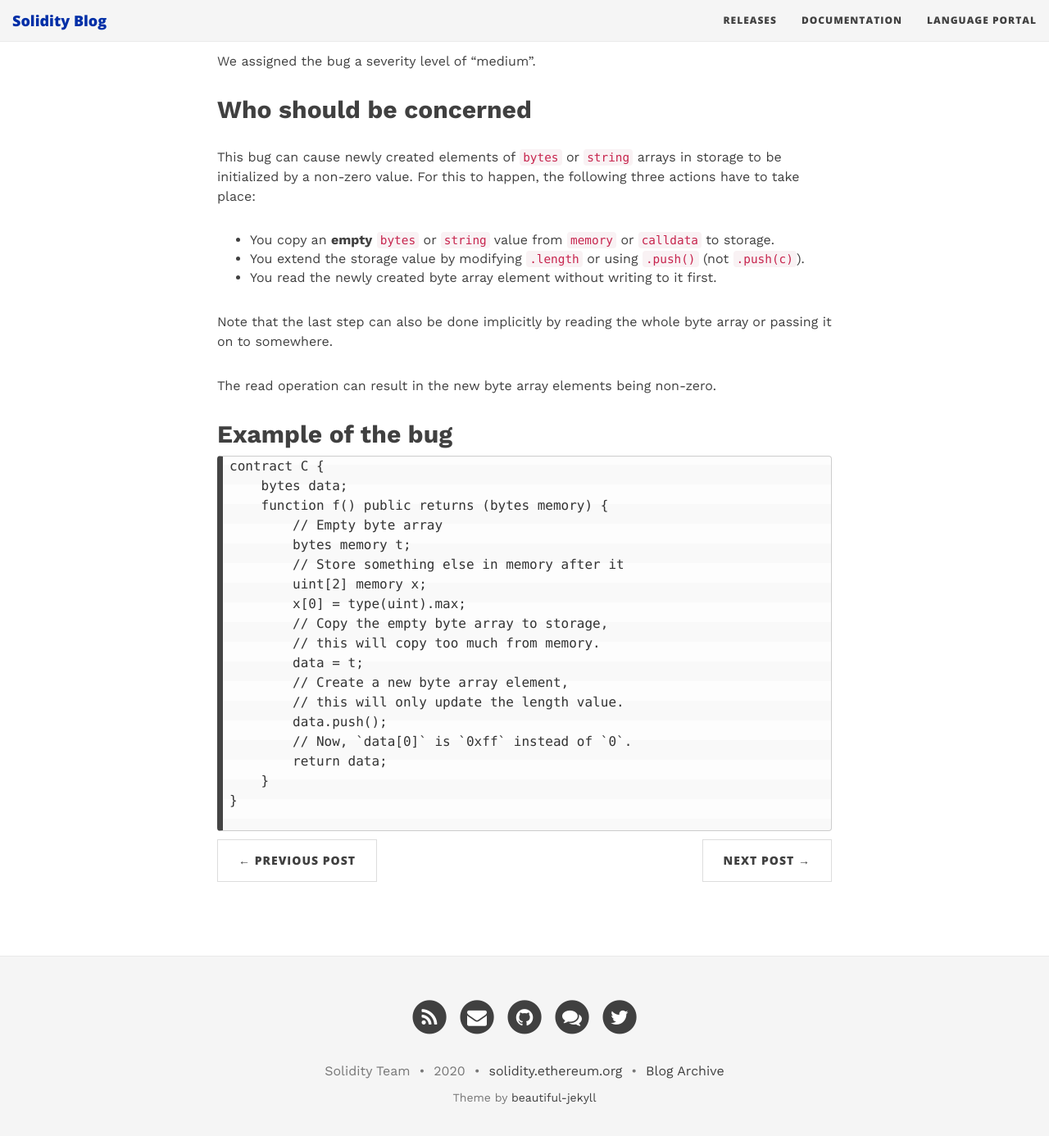
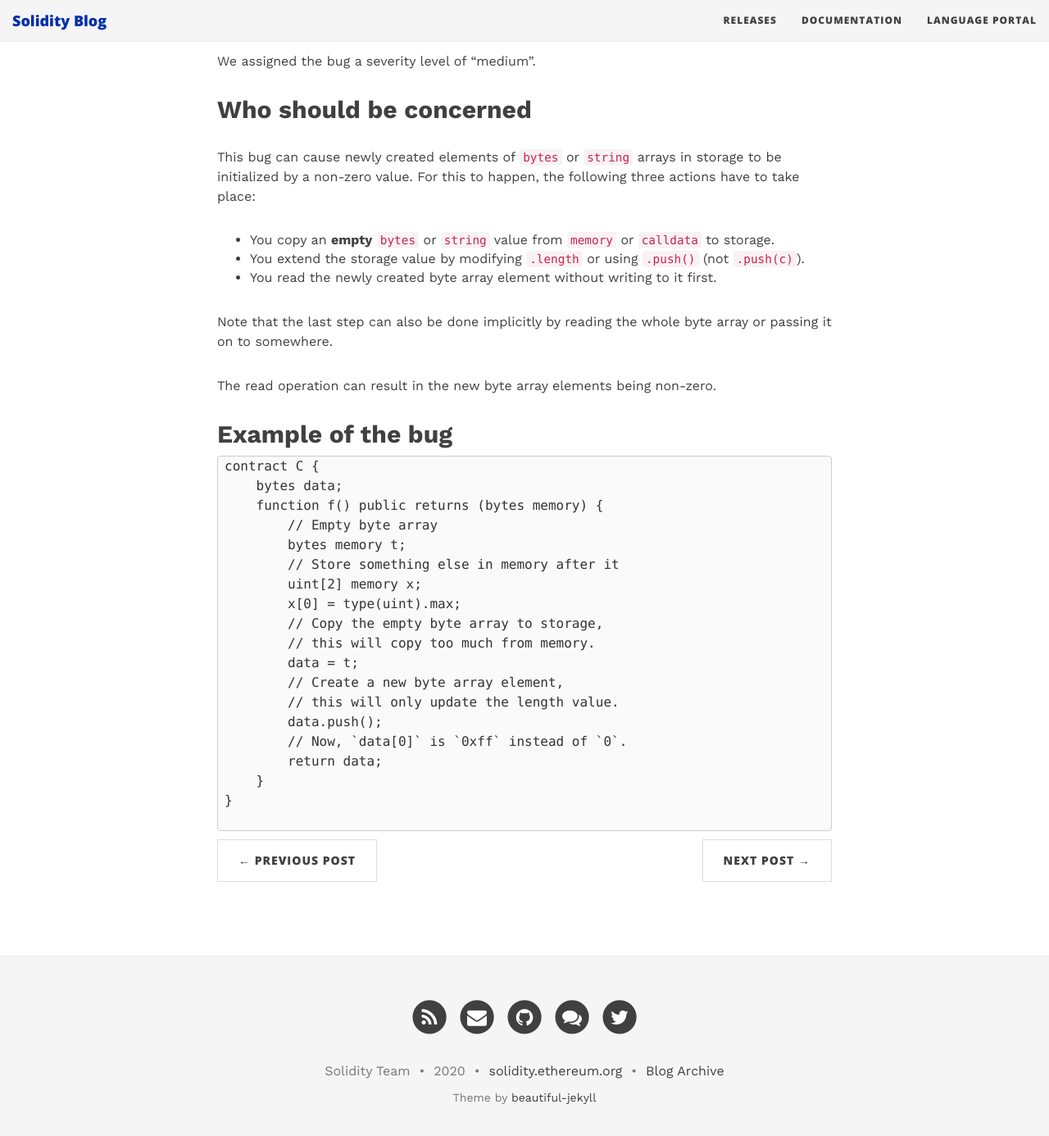
Before and after one commit to krismark930/solidity-blog, a Jekyll site: the page built from _posts/2020-10-19-empty-byte-array-copy-bug.md, in a window 1280 px wide and 1400 px high, scrolled down 394 px. Shown: the top 1386 px of the window at 82% size. Built offline with Jekyll 4.4.1, drawn with Linux system fonts in a browser that asks for light colours.

Commit message:
Remove code background stripes.

```diff
--- a/css/main.css
+++ b/css/main.css
@@ -707,11 +707,6 @@ pre code {
 }
 pre.highlight, .highlight > pre, td.code pre {
   background-color: #FAFAFA;
-  background-image: linear-gradient(#F9F9F9 50%, #FDFDFD 50%);
-  background-repeat: repeat;
-  background-size: 3em 3em;
-  background-position: 0px 10px;
-  border-left: 7px solid #444;
 }
 code table, code table td, code table th, code table tbody, code table tr,
 td.gutter pre {
```
